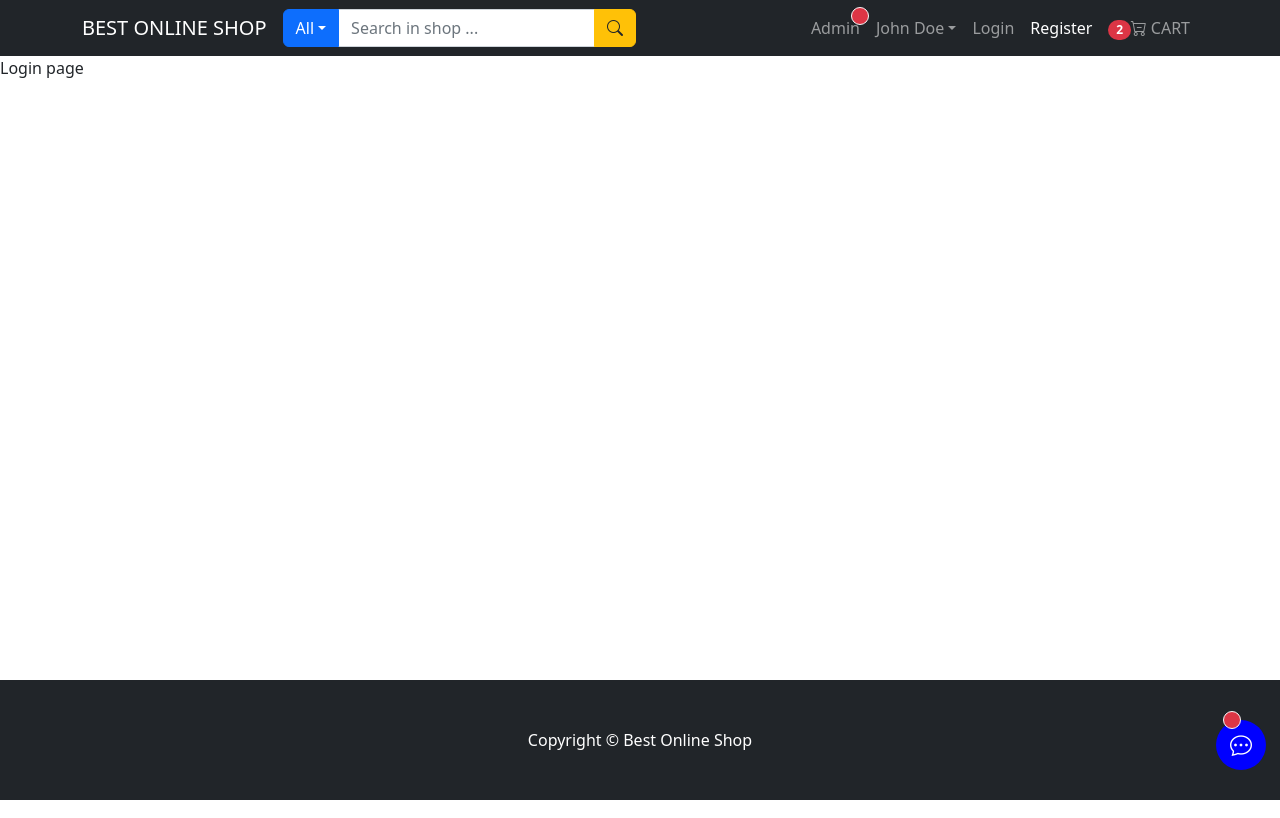
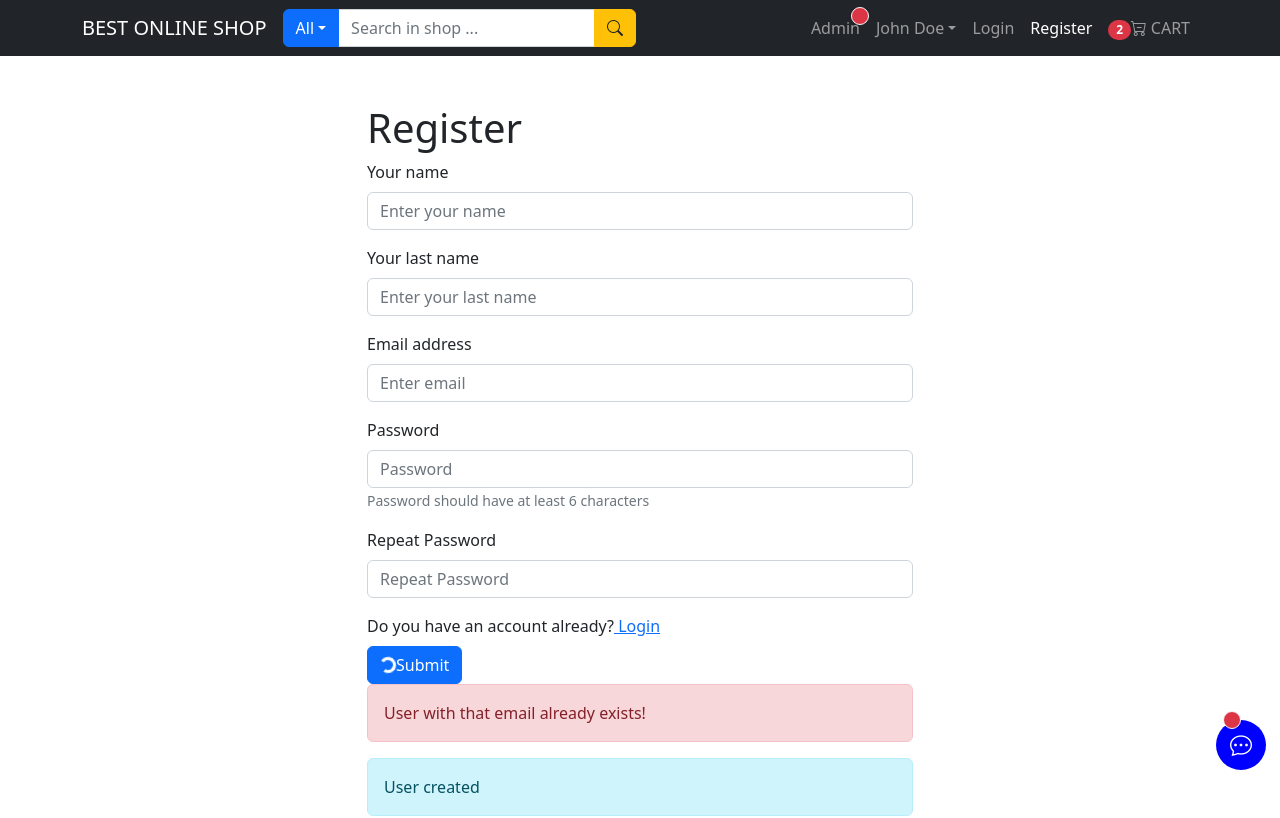
Before and after one commit to Davic0444/e-commerce-mern, a React (Create React App) app in the folder frontend/: page /register in a window 1280 px wide. Shown: the top 818 px of the page. Built offline with nearby package versions, Linux system fonts and the light colour scheme.

Commit message:
Finish register page on frontend side

```diff
--- a/frontend/src/pages/RegisterPage.js
+++ b/frontend/src/pages/RegisterPage.js
@@ -1,9 +1,131 @@
-const RegisterPage = function() {
+import { Container, Row, Col, Form, Button, Alert } from "react-bootstrap";
+import { useState } from "react";
+import { Link } from "react-router-dom";
+import Spinner from 'react-bootstrap/Spinner'
+const RegisterPage = () => {
+    const [validated, setValidated] = useState(false);
+
+    const onChange = () => {
+        const password = document.querySelector("input[name=password]")
+        const confirm = document.querySelector("input[name=confirmPassword]")
+        if(confirm.value === password.value) {
+            confirm.setCustomValidity("")
+        } else {
+            confirm.setCustomValidity("Passwords do not match")
+        }
+    }
+
+    const handleSubmit = (event) => {
+        const form = event.currentTarget;
+        if (form.checkValidity() === false) {
+            event.preventDefault();
+            event.stopPropagation();
+        }
+
+        setValidated(true);
+    };
     return (
-        <div>
-            Login page
-        </div>
-    )
-}
+        <Container>
+            <Row className="mt-5 justify-content-md-center">
+                <Col md={6}>
+                    <h1>Register</h1>
+                    <Form noValidate validated={validated} onSubmit={handleSubmit}>
+                        <Form.Group className="mb-3" controlId="validationCustom01">
+                            <Form.Label>Your name</Form.Label>
+                            <Form.Control
+                                required
+                                type="text"
+                                placeholder="Enter your name"
+                                name="name"
+                            />
+                            <Form.Control.Feedback type="invalid">
+                                Please enter a name
+                            </Form.Control.Feedback>
+                        </Form.Group>
+                        <Form.Group className="mb-3" controlId="formBasicLastName">
+                            <Form.Label>Your last name</Form.Label>
+                            <Form.Control
+                                required
+                                type="text"
+                                placeholder="Enter your last name"
+                                name="lastName"
+                            />
+                            <Form.Control.Feedback type="invalid">
+                                Please enter your last name
+                            </Form.Control.Feedback>
+                        </Form.Group>
+                        <Form.Group className="mb-3" controlId="formBasicEmail">
+                            <Form.Label>Email address</Form.Label>
+                            <Form.Control
+                                name="email"
+                                required
+                                type="email"
+                                placeholder="Enter email"
+                            />
+                            <Form.Control.Feedback type="invalid">
+                                Please anter a valid email address
+                            </Form.Control.Feedback>
+                        </Form.Group>
+                        <Form.Group className="mb-3" controlId="formBasicPassword">
+                            <Form.Label>Password</Form.Label>
+                            <Form.Control
+                                name="password"
+                                required
+                                type="password"
+                                placeholder="Password"
+                                minLength={6}
+                                onChange={onChange}
+                            />
+                            <Form.Control.Feedback type="invalid">
+                                Please anter a valid password
+                            </Form.Control.Feedback>
+                            <Form.Text className="text-muted">
+                                Password should have at least 6 characters
+                            </Form.Text>
+                        </Form.Group>
+                        <Form.Group className="mb-3" controlId="formBasicPasswordRepeat">
+                            <Form.Label>Repeat Password</Form.Label>
+                            <Form.Control
+                                name="confirmPassword"
+                                required
+                                type="password"
+                                placeholder="Repeat Password"
+                                minLength={6}
+                                onChange={onChange}
+                            />
+                            <Form.Control.Feedback type="invalid">
+                                Both passwords should match
+                            </Form.Control.Feedback>
+                        </Form.Group>
+
+                        <Row className="pb-2">
+                            <Col>
+                                Do you have an account already?
+                                <Link to={"/login"}> Login </Link>
+                            </Col>
+                        </Row>
+
+                        <Button type="submit">
+                            <Spinner
+                                as="span"
+                                animation="border"
+                                size="sm"
+                                role="status"
+                                aria-hidden="true"
+                            />
+                            Submit
+                        </Button>
+                        <Alert show={true} variant="danger">
+                            User with that email already exists!
+                        </Alert>
+                        <Alert show={true} variant="info">
+                            User created
+                        </Alert>
+                    </Form>
+                </Col>
+            </Row>
+        </Container>
+    );
+};
 
 export default RegisterPage;
```
